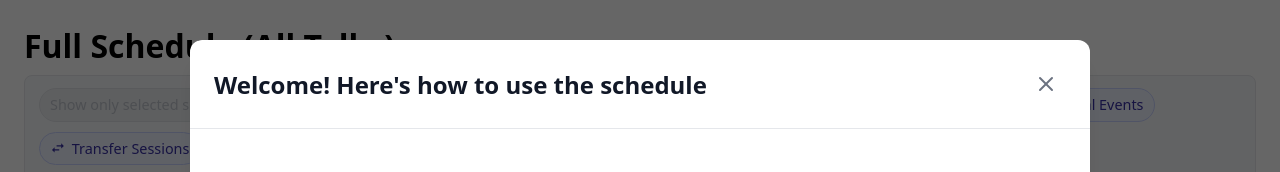
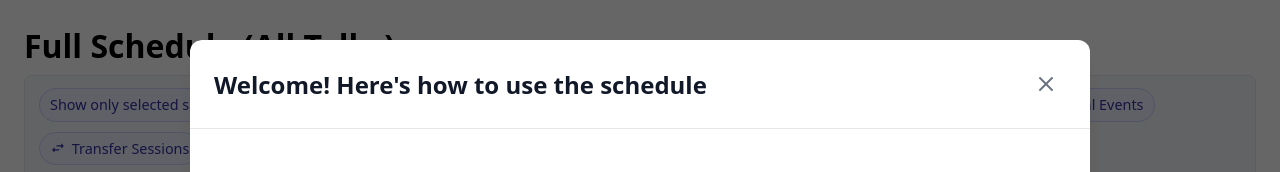
Before and after one commit to ThiagoMaia1/eps-schedule, a React (Vite) app: page / in a window 1280 px wide. Shown: the top 172 px of the page. Built offline with nearby package versions, Linux system fonts and the light colour scheme; no server answers.

Commit message:
Remove disabling

```diff
--- a/src/components/Dropdown.css
+++ b/src/components/Dropdown.css
@@ -47,12 +47,6 @@
   background-color: #ffffff;
 }
 
-.dropdown-select:disabled {
-  background-color: #f3f4f6;
-  cursor: not-allowed;
-  opacity: 0.6;
-}
-
 .dropdown-clear-btn {
   position: absolute;
   right: 2.5rem;
--- a/src/components/Filters.css
+++ b/src/components/Filters.css
@@ -117,14 +117,6 @@
   border-color: #3730a3;
 }
 
-.btn.disabled {
-  background: #e5e7eb;
-  color: #9ca3af;
-  border-color: #d1d5db;
-  cursor: not-allowed;
-  opacity: 0.6;
-}
-
 .transfer-btn {
   display: inline-flex;
   align-items: center;
--- a/src/components/Filters.tsx
+++ b/src/components/Filters.tsx
@@ -106,7 +106,7 @@ const Filters: React.FC<FiltersProps> = ({
         <div className="controls-wrapper">
           <div className="controls">
             <span
-              className={`btn ${showOnlySelected ? 'active' : ''} ${selectedCount === 0 ? 'disabled' : ''}`}
+              className={`btn ${showOnlySelected ? 'active' : ''}`}
               onClick={onToggleSelected}
             >
               Show only selected sessions
```
